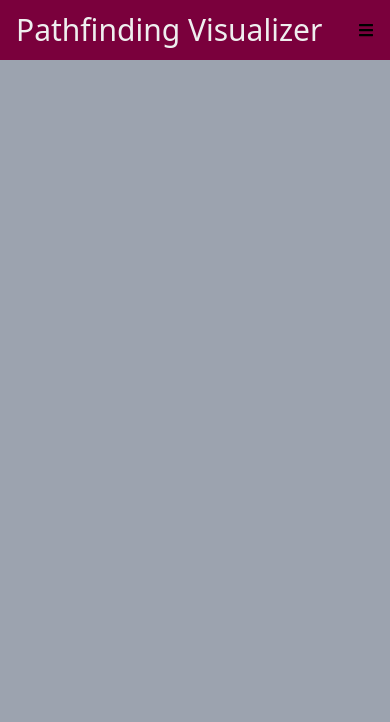
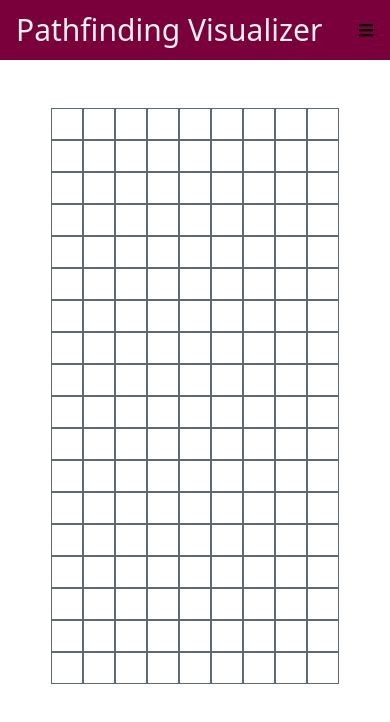
Before and after one commit to arifm6/pathfinding-visualizer, a React (Create React App) app: page / in a window 390 px wide. Shown: the top 722 px of the page. Built offline with nearby package versions, Linux system fonts and the light colour scheme.

Commit message:
added board component. updated header to be w-full. added node component. added board and mouse slice and updated headerslice. updated css to include wall and weight and have basic animations.

```diff
--- a/src/App.css
+++ b/src/App.css
@@ -19,4 +19,35 @@
   .header-item-dropdown {
     @apply hidden bg-[#56002A] absolute top-[100%] left-0 right-0 z-30;
   }
+  .node-container {
+    @apply relative flex items-center justify-center w-8 h-8 border-[0.5px] border-[#5E6A71] overflow-visible;
+  }
+  @keyframes node-circle-expand {
+    0% {
+      height: 0px;
+      width: 0px;
+      border-radius: 100%;
+    }
+    90% {
+      height: 110%;
+      width: 110%;
+    }
+    100% {
+      height: 100%;
+      width: 100%;
+      border-radius: 0%;
+    }
+  }
+  .node {
+    @apply absolute w-8 h-8;
+  }
+
+  .wall-node {
+    @apply bg-[#5E6A71];
+    animation-name: node-circle-expand;
+    animation-duration: 0.5s;
+  }
+  .weight-node {
+    @apply bg-green-400;
+  }
 }
--- a/src/App.js
+++ b/src/App.js
@@ -1,6 +1,7 @@
 import { useDispatch, useSelector } from "react-redux";
 import "./App.css";
 import Header from "./components/Header";
+import Board from "./components/Board";
 import {
   selectCurrentDropdown,
   updateCurrentDropdown,
@@ -16,11 +17,9 @@ function App() {
   };
 
   return (
-    <div
-      className="App min-h-screen bg-gray-400"
-      onClick={(e) => handleClick(e)}
-    >
+    <div className="App min-h-screen" onClick={(e) => handleClick(e)}>
       <Header />
+      <Board />
     </div>
   );
 }
--- /dev/null
+++ b/src/components/Board.jsx
@@ -0,0 +1,42 @@
+import React from "react";
+import { useDispatch, useSelector } from "react-redux";
+import { selectBoardArray, toggleObstacle } from "../slices/boardSlice";
+import { selectCurrentObstacle } from "../slices/headerSlice";
+import { selectIsPressed, setMouseIsPressed } from "../slices/mouseSlice";
+import Node from "./Node";
+export default function Board() {
+  const boardArray = useSelector(selectBoardArray);
+  const mouseIsPressed = useSelector(selectIsPressed);
+  const currentObstacle = useSelector(selectCurrentObstacle);
+  const dispatch = useDispatch();
+  //only used for handling obstacle
+  const handleMouseDown = (node) => {
+    dispatch(setMouseIsPressed());
+    dispatch(toggleObstacle({ node, obstacle: currentObstacle }));
+  };
+  return (
+    <div className="w-full  max-w-full mt-12">
+      <table className="mx-auto">
+        <tbody>
+          {boardArray.map((row, rowIndex) => {
+            return (
+              <tr key={rowIndex}>
+                {row.map((col, colIndex) => {
+                  return (
+                    //remember col = node and are interchangeable here
+                    <td key={colIndex}>
+                      <Node
+                        node={col}
+                        handleMouseDown={() => handleMouseDown(col)}
+                      />
+                    </td>
+                  );
+                })}
+              </tr>
+            );
+          })}
+        </tbody>
+      </table>
+    </div>
+  );
+}
--- a/src/components/Header.jsx
+++ b/src/components/Header.jsx
@@ -16,7 +16,7 @@ export default function Header() {
     dispatch(toggleMobileMenuOpen());
   };
   return (
-    <header className="max-w-full bg-[#7A003C]">
+    <header className="w-full max-w-full bg-[#7A003C]">
       <div className="flex justify-between px-4 relative items-center">
         <h1 className="text-3xl text-[#EFEFEF] py-3 hover:text-[#FDBF57] transition-colors duration-300 cursor-pointer">
           Pathfinding Visualizer
--- /dev/null
+++ b/src/components/Node.jsx
@@ -0,0 +1,15 @@
+import React from "react";
+
+export default function Node({ node, handleMouseDown }) {
+  const typeOfObstacle =
+    node.obstacle === "wall"
+      ? "wall-node"
+      : node.obstacle === "weight"
+      ? "weight-node"
+      : "";
+  return (
+    <div onMouseDown={() => handleMouseDown()} className="node-container">
+      <div className={`node ${typeOfObstacle}`}></div>
+    </div>
+  );
+}
--- a/src/header.json
+++ b/src/header.json
@@ -16,7 +16,7 @@
   { "name": "Add Carrot", "dropdownItems": [] },
   {
     "name": "Obstacles",
-    "dropdownItems": ["Recursive Division", "Random", "Stair"]
+    "dropdownItems": ["Wall", "Weight"]
   },
   { "name": "Speed", "dropdownItems": ["Fast", "Medium", "Slow"] },
 
--- /dev/null
+++ b/src/slices/boardSlice.js
@@ -0,0 +1,97 @@
+import { createSlice } from "@reduxjs/toolkit";
+
+const createNode = (row, col) => {
+  return {
+    row,
+    col,
+    obstacle: "",
+    weight: 1,
+    distance: Infinity,
+    previousNode: null,
+    isVisited: false,
+  };
+};
+const generateBoard = (width, height) => {
+  const boardArray = [];
+  for (let row = 0; row < height; row++) {
+    const currentRow = [];
+    for (let col = 0; col < width; col++) {
+      currentRow.push(createNode(row, col));
+    }
+    boardArray.push(currentRow);
+  }
+  return boardArray;
+};
+const initialState = {
+  width: Math.floor(window.innerWidth / 40),
+  height: Math.floor(window.innerHeight / 45),
+  startLocation: { row: 0, col: 0 },
+  targetLocation: { row: 0, col: 1 },
+  carrotLocation: { row: 0, col: 0 },
+  //a 2d array of nodes
+  boardArray: generateBoard(
+    Math.floor(window.innerWidth / 40),
+    Math.floor(window.innerHeight / 45)
+  ), //array of nodes
+};
+
+export const boardSlice = createSlice({
+  name: "board",
+  initialState,
+  reducers: {
+    updateBoardWidth: (state, action) => {
+      state.width = action.payload;
+    },
+    updateBoardHeight: (state, action) => {
+      state.height = action.payload;
+    },
+    resetBoard: (state) => {
+      state.width = Math.floor(window.innerWidth / 40);
+      state.height = Math.floor(window.innerHeight / 45);
+      state.startLocation = { row: 0, col: 0 };
+      state.targetLocation = { row: 0, col: 1 };
+      state.carrotLocation = { row: 0, col: 0 };
+      state.boardArray = generateBoard(state.width, state.height);
+    },
+    toggleObstacle: (state, action) => {
+      const currentNode = action.payload.node;
+      const { row, col } = action.payload.node;
+
+      const currentObstacle = action.payload.obstacle;
+      console.log(currentNode);
+      console.log(row, col);
+      console.log(currentObstacle);
+
+      if (currentObstacle === "weight") {
+        if (currentNode.obstacle !== "weight") {
+          state.boardArray[row][col].obstacle = "weight";
+          state.boardArray[row][col].weight = 16;
+        } else {
+          state.boardArray[row][col].obstacle = "";
+          state.boardArray[row][col].weight = 1;
+        }
+      } else if (currentObstacle === "wall") {
+        if (currentNode.obstacle !== "wall") {
+          state.boardArray[row][col].obstacle = "wall";
+          state.boardArray[row][col].weight = 1;
+        } else {
+          state.boardArray[row][col].obstacle = "";
+        }
+      }
+      //state.boardArray[0][0].weight = "HI";
+      //console.log(current(state));
+    },
+  },
+});
+
+// Action creators are generated for each case reducer function
+export const {
+  updateBoardWidth,
+  updateBoardHeight,
+  resetBoard,
+  toggleObstacle,
+} = boardSlice.actions;
+export const selectBoardWidth = (state) => state.board.width;
+export const selectBoardHeight = (state) => state.board.height;
+export const selectBoardArray = (state) => state.board.boardArray;
+export default boardSlice.reducer;
--- a/src/slices/headerSlice.js
+++ b/src/slices/headerSlice.js
@@ -4,8 +4,8 @@ const initialState = {
   currentDropdown: "none",
   mobileMenuOpen: false,
   currentPathfindingAlgorithm: "none",
-  currentMazeAlgorithm: "none",
-  currentObstacle: "Wall",
+  hasCarrot: false,
+  currentObstacle: "wall",
   currentSpeed: "Fast",
 };
 
@@ -28,4 +28,5 @@ export const { updateCurrentDropdown, toggleMobileMenuOpen } =
 
 export const selectMobileMenuOpen = (state) => state.header.mobileMenuOpen;
 export const selectCurrentDropdown = (state) => state.header.currentDropdown;
+export const selectCurrentObstacle = (state) => state.header.currentObstacle;
 export default headerSlice.reducer;
--- /dev/null
+++ b/src/slices/mouseSlice.js
@@ -0,0 +1,21 @@
+import { createSlice } from "@reduxjs/toolkit";
+
+const initialState = {
+  isPressed: false,
+  whatIsPressed: "",
+};
+
+export const mouseSlice = createSlice({
+  name: "mouse",
+  initialState,
+  reducers: {
+    setMouseIsPressed: (state) => {
+      state.isPressed = true;
+    },
+  },
+});
+
+// Action creators are generated for each case reducer function
+export const { setMouseIsPressed } = mouseSlice.actions;
+export const selectIsPressed = (state) => state.isPressed;
+export default mouseSlice.reducer;
--- a/src/store.js
+++ b/src/store.js
@@ -1,6 +1,13 @@
 import { configureStore } from "@reduxjs/toolkit";
 import headerReducer from "./slices/headerSlice";
 import counterReducer from "./slices/counterSlice";
+import boardReducer from "./slices/boardSlice";
+import mouseReducer from "./slices/mouseSlice";
 export const store = configureStore({
-  reducer: { counter: counterReducer, header: headerReducer },
+  reducer: {
+    counter: counterReducer,
+    header: headerReducer,
+    board: boardReducer,
+    mouse: mouseReducer,
+  },
 });
```
